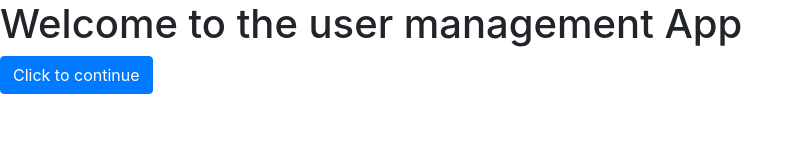
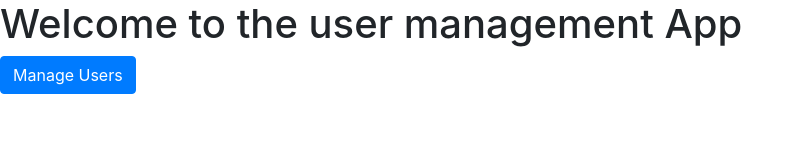
Before and after one commit to boriswaguia/user-mgmt-app, an Angular app in the folder user-mgmt-app/: page / in a window 1280 px wide. Shown: the top 160 px of the page, without its empty margins (0-804 px from the left). Built offline with nearby package versions, Linux system fonts and the light colour scheme.

Commit message:
create users module

```diff
--- a/user-mgmt-app/src/app/app.component.html
+++ b/user-mgmt-app/src/app/app.component.html
@@ -1,5 +1,5 @@
 <h1>Welcome to the user management App</h1>
 
-<button class="btn btn-primary">Click to continue</button>
+<button class="btn btn-primary" (click)="openUserManagementUI()">Manage Users</button>
 
 <router-outlet></router-outlet>
--- a/user-mgmt-app/src/app/app.component.ts
+++ b/user-mgmt-app/src/app/app.component.ts
@@ -7,4 +7,9 @@ import { Component } from '@angular/core'
 })
 export class AppComponent {
     title = 'user-mgmt-app'
+
+
+    openUserManagementUI(): void {
+
+    }
 }
```
Also changed, not shown: user-mgmt-app/src/app/users/users-routing.module.ts (added, +10 -0 lines), user-mgmt-app/src/app/users/users.module.ts (added, +14 -0 lines).
